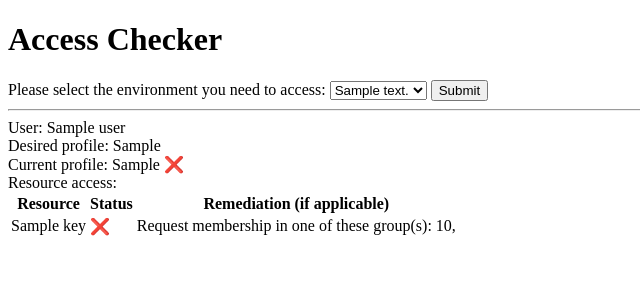
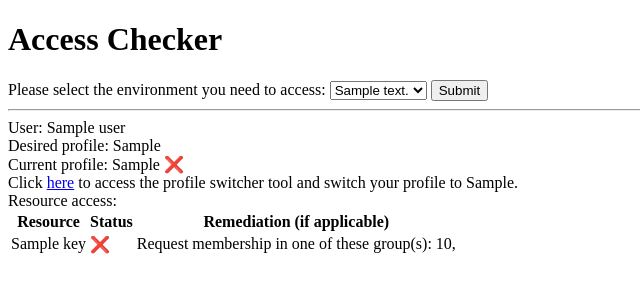
Before and after one commit to haileyplusplus/demo-access-checker, a Flask app: template frontend/templates/checker.html in a window 1280 px wide. Shown: the top 300 px of the page, without its empty margins (0-640 px from the left). Run offline with Flask 3, Linux system fonts and the light colour scheme; the template is opened without the code that fills it: most values are stand-ins (such as "Sample title", 1, 10 or a date in 2020).

Commit message:
Add profile switcher.

```diff
--- a/frontend/checker_app.py
+++ b/frontend/checker_app.py
@@ -40,3 +40,8 @@ def choose_environment():
                            access=access_dict,
                            all_ok=all_ok
                            )
+
+
+@app.route('/switch-profile')
+def switch_profile():
+    return render_template("profile_switcher.html", switch_to=request.args.get('switch_to'))
--- a/frontend/templates/checker.html
+++ b/frontend/templates/checker.html
@@ -33,6 +33,11 @@
         ❌
         {% endif %}
     <br>
+    {% if access.desired_profile != access.current_profile %}
+        Click <a href="/switch-profile?switch_to={{ access.desired_profile }}">here</a> to access the profile switcher tool and switch your profile to {{ access.desired_profile }}.
+        <br>
+    {% endif %}
+
     Resource access: <br>
     <table>
         <tr>
```
Also changed, not shown: frontend/templates/profile_switcher.html (added, +17 -0 lines).
